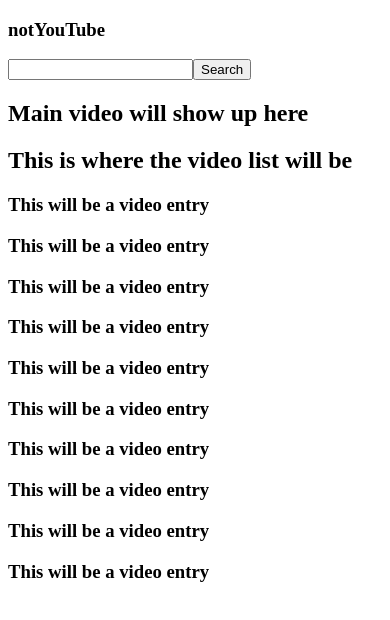
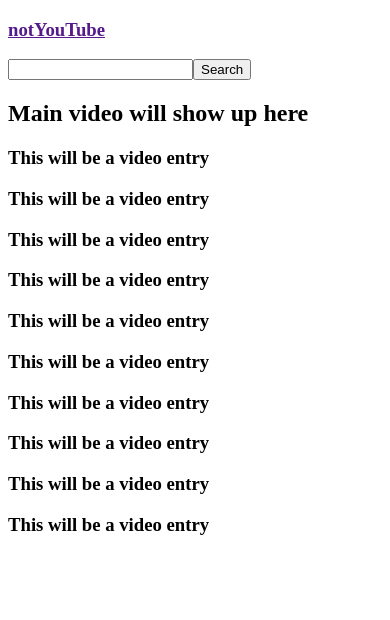
Before and after one commit to d00mducky/crud-videolist-yt, a React (Create React App) app in the folder client/: page / in a window 390 px wide. Shown: the top 620 px of the page. Built offline with nearby package versions, Linux system fonts and the light colour scheme; the HTML template or start-up script is replaced by a standard one.

Commit message:
refactored header to use flex, created responsive media query - works well with all screen sizes

```diff
--- a/client/src/components/Header.jsx
+++ b/client/src/components/Header.jsx
@@ -3,12 +3,15 @@ import React from 'react';
 const Header = () => {
   return (
     <header className='header-container'>
-      <h3 id='header-logo'>notYouTube</h3>
-      <form className='header-form'>
-        <label className='header-search-label' htmlFor="queryName"></label>
-        <input type="text" name="queryName" className="header-search-input"/>
-        <input className='header-search-submit' type="submit" value="Search"/>
-      </form>
+      <nav>
+        <a href="">
+          <h3 id='header-logo'>notYouTube</h3>
+        </a>
+        <form className='header-form'>
+          <input type='text' name='queryName' className='header-search-input'/>
+          <input className='header-search-submit' type='submit' value='Search'/>
+        </form>
+      </nav>
     </header>
   );
 };
--- a/client/src/components/VideoList.jsx
+++ b/client/src/components/VideoList.jsx
@@ -9,7 +9,6 @@ const VideoList = () => {
 
   return (
     <section className='video-list-container'>
-      <h1>This is where the video list will be</h1>
       {videoEntries.map((video) => (
         <VideoEntry />
       ))}
```
Also changed, not shown: 1 other file (tests, documents, lock files or other folders).
